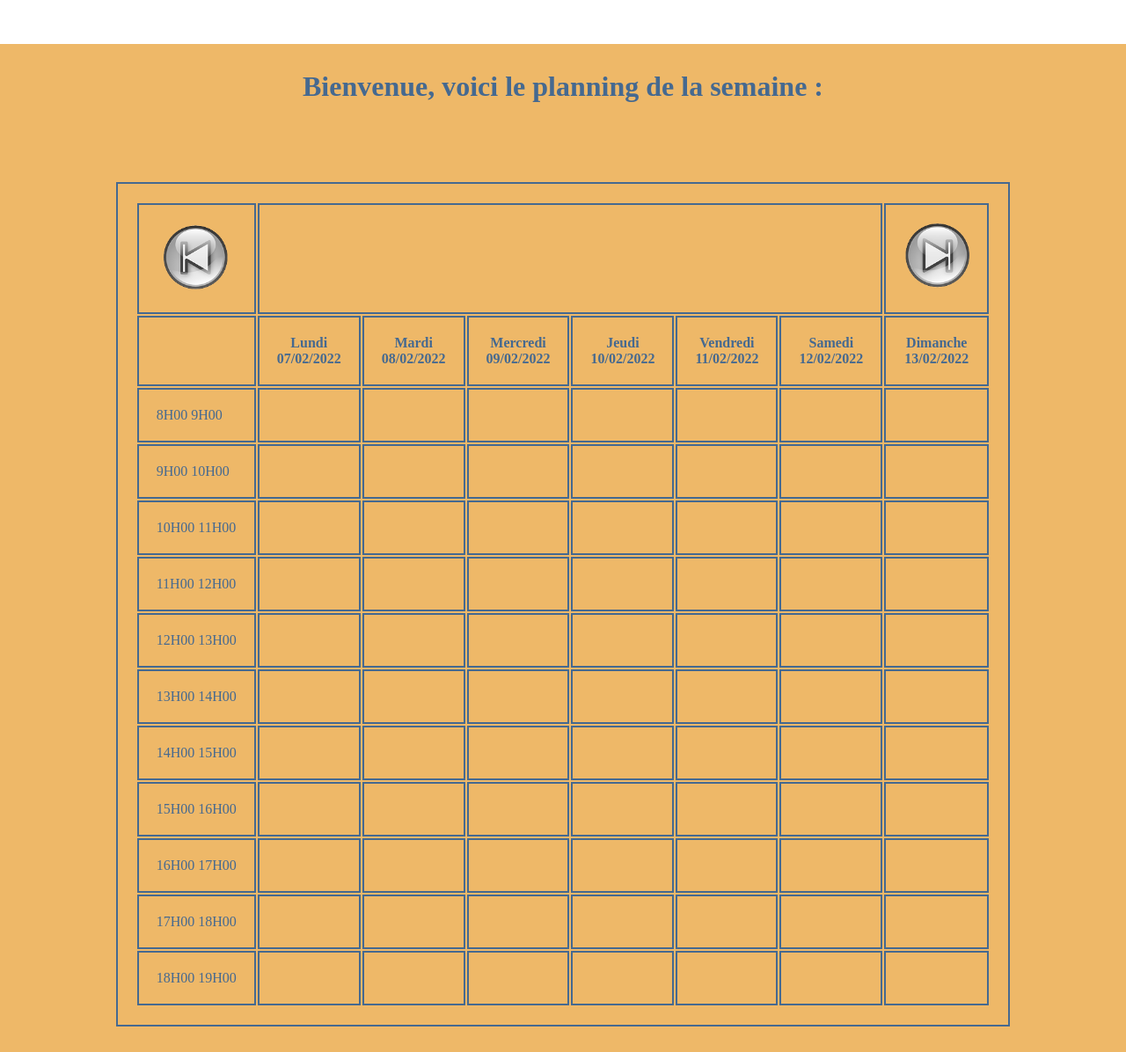
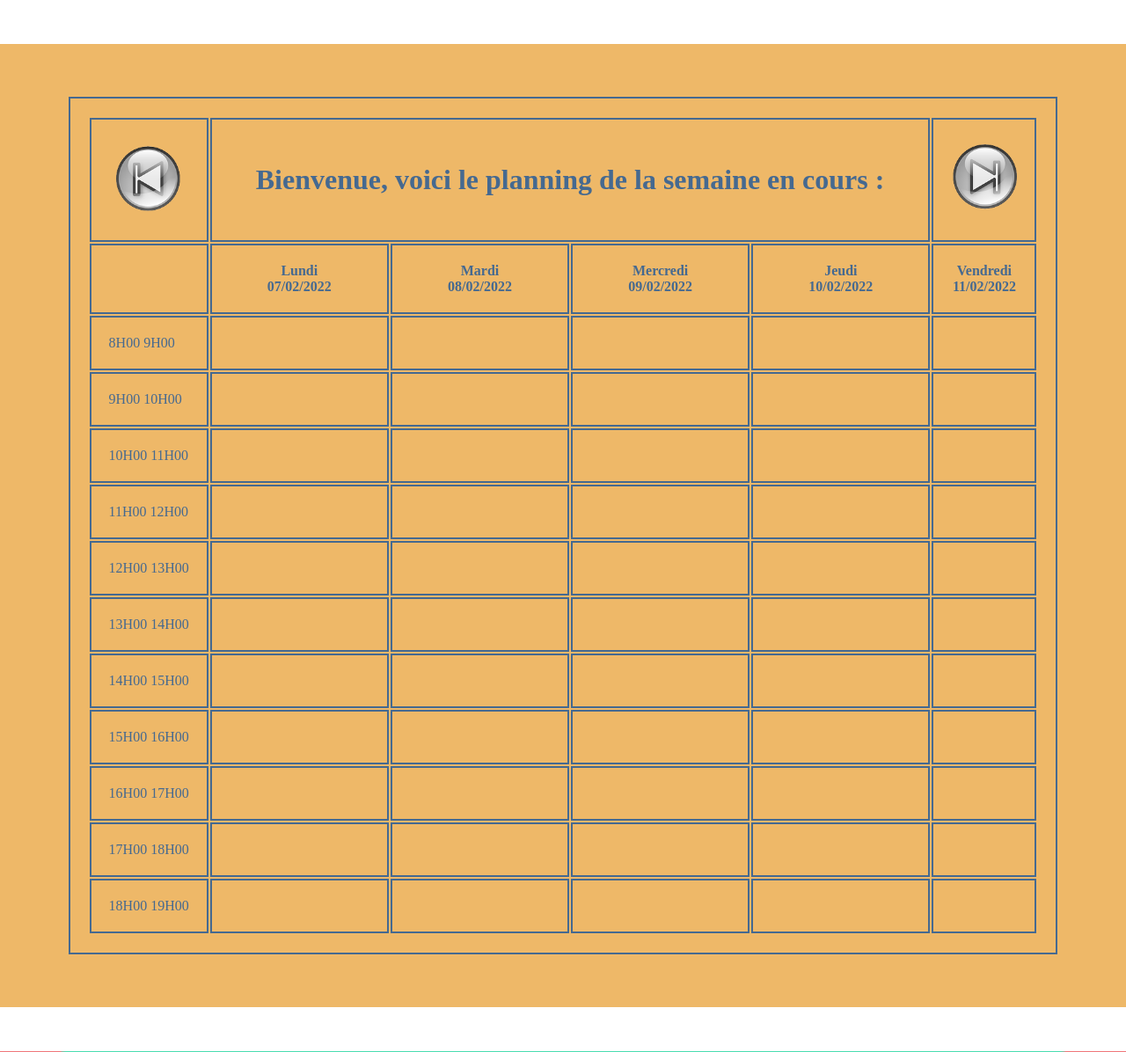
Before and after one commit to alexandre-daumail/reservation-salles, a PHP site: page /html/planning.html.php in a window 1280 px wide. Shown: the part 230-1426 px from the top of the page at 88% size. Run offline with PHP 8.4, Linux system fonts and the light colour scheme; tables that the repository leaves empty hold one stand-in row (values such as "Sample post"); some libraries are stand-ins or nearby versions.

Commit message:
Update planning.html.php

```diff
--- a/html/planning.html.php
+++ b/html/planning.html.php
@@ -9,7 +9,6 @@ ob_start();
 
     <main>
 
-    <h1>Bienvenue<?= (isset($_SESSION["login"]))? " " . $_SESSION["login"] : ""?>, voici le planning de la semaine :</h1>
 
         <?php
 
@@ -34,14 +33,24 @@ ob_start();
 
                             echo "<th><a href='planning.html.php?week=" . ($week - 1) . "'><img src='../public/images/prev.png' alt='logo lien semaine précédente'></a></th>";
 
-                        echo "<th colspan='6'></th>";
+                            echo "<th colspan='4'><h1>Bienvenue";
+
+                            echo isset($_SESSION["login"]) ? " " . $_SESSION["login"] : "";
+
+                            echo ", voici le planning de la semaine :</h1></th>";
 
                             echo "<th><a href='planning.html.php?week=" . ($week + 1) . "'><img src='../public/images/next.png' alt='logo lien semaine suivante'></a></th>";
-                    } else {
+                        }
+
+                        else {
 
                             echo "<th id='prev'><a href='planning.html.php?week=-1'><img src='../public/images/prev.png' alt='logo lien semaine précédente'></a></th>";
 
-                        echo "<th colspan='6'></th>";
+                            echo "<th colspan='4'><h1>Bienvenue";
+
+                            echo isset($_SESSION["login"]) ? " " . $_SESSION["login"] : "";
+
+                            echo ", voici le planning de la semaine en cours :</h1></th>";
 
                             echo "<th><a href='planning.html.php?week=1'><img src='../public/images/next.png' alt='logo lien semaine suivante'></a></th>";
                         }
@@ -51,7 +60,7 @@ ob_start();
                 </tr>
 
                 <tr>
-
+                    <!-- JOURS DE LA SEMAINE -->
                     <th></th>
 
                     <?php
@@ -66,10 +75,6 @@ ob_start();
                         echo "<th>Jeudi<br>" . date("d/m/Y", $date->getTimeStamp()) . "</th>";
                         $date = new DateTime("fri this week $week weeks");
                         echo "<th>Vendredi<br>" . date("d/m/Y", $date->getTimeStamp()) . "</th>";
-                    $date = new DateTime("sat this week $week week");
-                    echo "<th>Samedi<br>" . date("d/m/Y", $date->getTimeStamp()) . "</th>";
-                    $date = new DateTime("sun this week $week weeks");
-                    echo "<th>Dimanche<br>" . date("d/m/Y", $date->getTimeStamp()) . "</th>";
                     } else {
                         $week = 0;
                         $date = new DateTime("mon this week $week weeks");
@@ -82,29 +87,37 @@ ob_start();
                         echo "<th>Jeudi<br>" . date("d/m/Y", $date->getTimeStamp()) . "</th>";
                         $date = new DateTime("fri this week $week weeks");
                         echo "<th>Vendredi<br>" . date("d/m/Y", $date->getTimeStamp()) . "</th>";
-                    $date = new DateTime("sat this week $week week");
-                    echo "<th>Samedi<br>" . date("d/m/Y", $date->getTimeStamp()) . "</th>";
-                    $date = new DateTime("sun this week $week weeks");
-                    echo "<th>Dimanche<br>" . date("d/m/Y", $date->getTimeStamp()) . "</th>";
                     } ?>
+
                 </tr>
+
             </thead>
+
             <tbody>
+                <!-- CRENEAUX HORAIRES -->
                 <?php
+
                 // $h pr les horaires, $c pour les cases.
                 for ($h = 8; $h < 19; $h++) {
+
                     echo "<tr><td>" . $h . "H00  " . ($h + 1) . "H00</td>";
-                for ($c = 1; $c <= 7; $c++) {
+
+                    for ($c = 1; $c <= 5; $c++) {
+
                         echo "<td>";
+
                         foreach ($res as $value) {
+
                             // Convertir la date du début en timestamp.
                             $date_debut = strtotime($value['debut']);
+
                             // Récupère le jour et l'heure avc date().
                             $day_debut = date('N', $date_debut);
                             $heure_debut = date('H', $date_debut);
 
                             // Convertir la date de fin en timestamp.
                             $date_fin = strtotime($value['fin']);
+
                             // Récupère le jour et l'heure avc date().
                             $day_fin = date('N', $date_fin);
                             $heure_fin = date('H', $date_fin);
@@ -115,12 +128,15 @@ ob_start();
 
                             // Var pour récupérer l'id de la réservation.
                             $id_res = $value['id'];
+
                             // Condition pour pouvoir placer un rdv
                             if ($day_debut == $c && $heure_debut == $h) {
+
                                 echo "<a class='lien-reserv' href='reservation.html.php?id=$id_res'>" . $value['titre'] . " par " . $value['login'] . "</a>";
                             }
                             // Condition pour placer plusieus rdv
                             elseif ($day_debut == $c && $heure_fin > $h && $heure_debut < $h) {
+
                                 echo "<a class='lien-reserv' href='reservation.html.php?id=$id_res'>" . $value['titre'] . " par " . $value['login'] . "</a>";
                             }
                         }
@@ -128,9 +144,13 @@ ob_start();
                     }
                     echo "</tr>";
                 }
+
                 ?>
+
             </tbody>
+
         </table>
+
     </main>
 
 <?php
```
Lines whose indentation alone changed are shown as unchanged.
